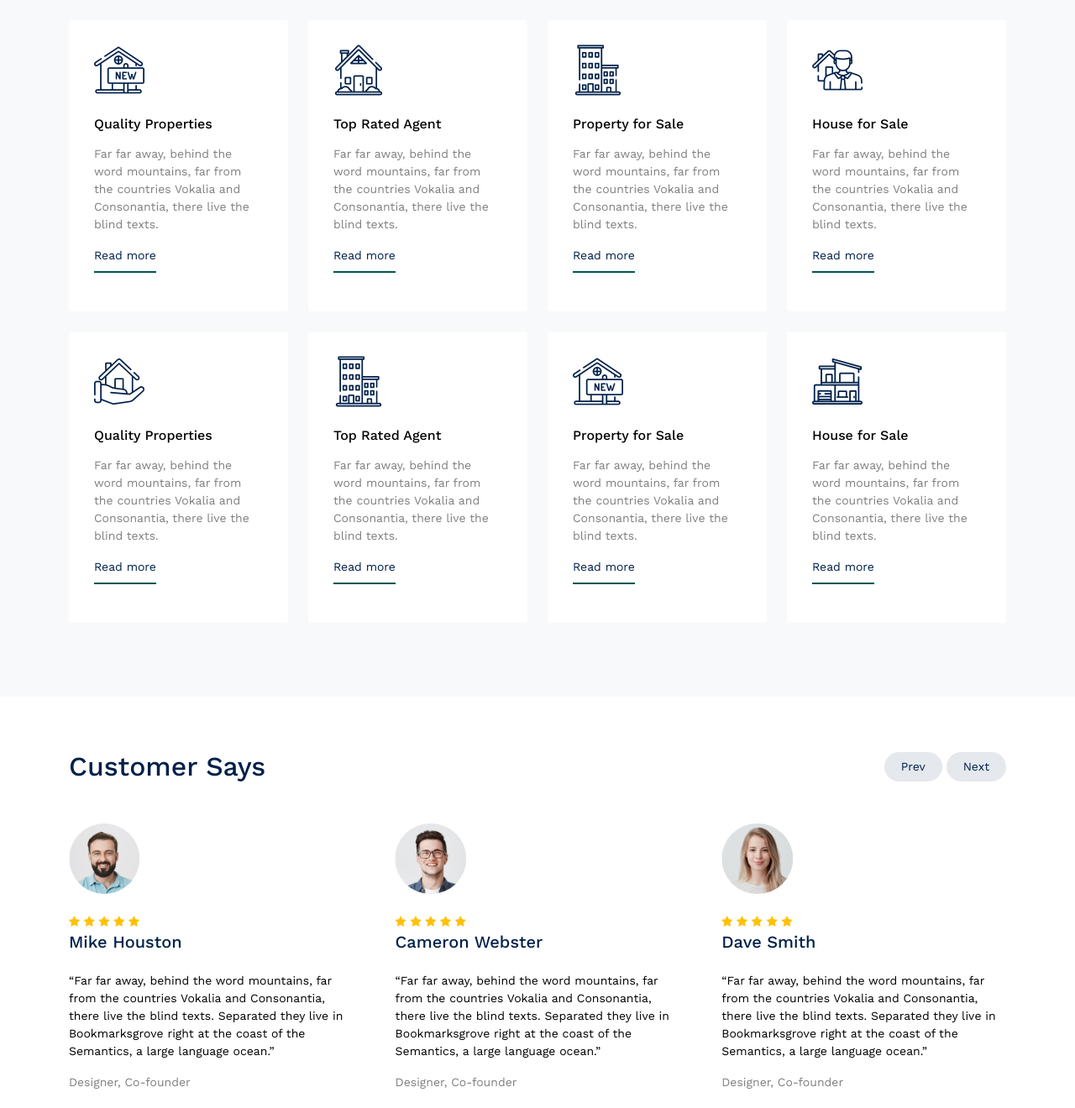
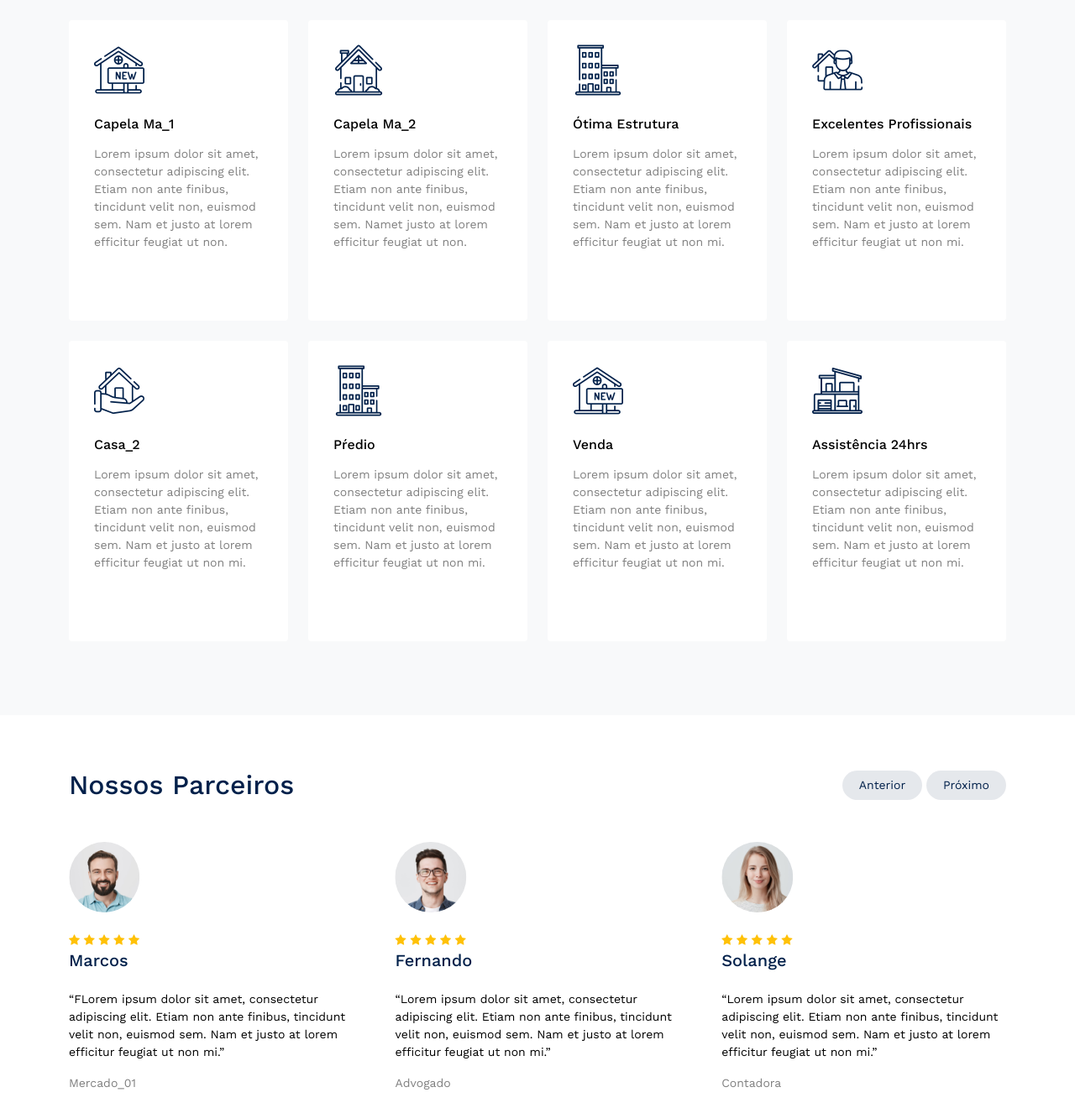
Before and after one commit to fsranger/Site_Funeraria_Monte_Alegre, a plain HTML site: page services.html in a window 1280 px wide. Shown: the part 600-1920 px from the top of the page at 84% size. Drawn offline with nearby package versions, Linux system fonts and the light colour scheme; files whose address does not match are found by name.

Commit message:
services.html

```diff
--- a/services.html
+++ b/services.html
@@ -86,8 +86,8 @@
 
 					<nav aria-label="breadcrumb" data-aos="fade-up" data-aos-delay="200">
 						<ol class="breadcrumb text-center justify-content-center">
-							<li class="breadcrumb-item "><a href="index.html">Home</a></li>
-							<li class="breadcrumb-item active text-white-50" aria-current="page">Services</li>
+							<li class="breadcrumb-item "><a href="index.html">Início</a></li>
+							<li class="breadcrumb-item active text-white-50" aria-current="page">Serviços</li>
 						</ol>
 					</nav>
 				</div>
@@ -102,66 +102,72 @@
 				<div class="col-6 col-lg-3"  data-aos="fade-up" data-aos-delay="300">
 					<div class="box-feature mb-4">
 						<span class="flaticon-house mb-4 d-block"></span>
-						<h3 class="text-black mb-3 font-weight-bold">Quality Properties</h3>
-						<p class="text-black-50">Far far away, behind the word mountains, far from the countries Vokalia and Consonantia, there live the blind texts.</p>
-						<p><a href="#" class="learn-more">Read more</a></p>
+						<h3 class="text-black mb-3 font-weight-bold">Capela Ma_1</h3>
+						<p class="text-black-50">Lorem ipsum dolor sit amet, consectetur adipiscing elit. Etiam non ante finibus, tincidunt velit non, euismod sem. Nam et justo at lorem efficitur feugiat ut non.</p>
+						<p><a href="#" class="learn-more"></a></p>
 					</div>
 				</div>
 				<div class="col-6 col-lg-3"  data-aos="fade-up" data-aos-delay="400">
 					<div class="box-feature mb-4">
 						<span class="flaticon-house-2 mb-4 d-block-3"></span>
-						<h3 class="text-black mb-3 font-weight-bold">Top Rated Agent</h3>
-						<p class="text-black-50">Far far away, behind the word mountains, far from the countries Vokalia and Consonantia, there live the blind texts.</p>
-						<p><a href="#" class="learn-more">Read more</a></p>
+						<h3 class="text-black mb-3 font-weight-bold">Capela Ma_2</h3>
+						<p class="text-black-50">Lorem ipsum dolor sit amet, consectetur adipiscing elit. Etiam non ante finibus, tincidunt velit non, euismod sem. Namet justo at lorem efficitur feugiat ut non.</p>
+						<p><a href="#" class="learn-more"></a></p>
 					</div>
 				</div>
 				<div class="col-6 col-lg-3"  data-aos="fade-up" data-aos-delay="500">
 					<div class="box-feature mb-4">
 						<span class="flaticon-building mb-4 d-block"></span>
-						<h3 class="text-black mb-3 font-weight-bold">Property for Sale</h3>
-						<p class="text-black-50">Far far away, behind the word mountains, far from the countries Vokalia and Consonantia, there live the blind texts.</p>
-						<p><a href="#" class="learn-more">Read more</a></p>
+						<h3 class="text-black mb-3 font-weight-bold">Ótima Estrutura</h3>
+						<p class="text-black-50">Lorem ipsum dolor sit amet, consectetur adipiscing elit. Etiam non ante finibus, tincidunt velit non, euismod sem. Nam
+						et justo at lorem efficitur feugiat ut non mi.</p>
+						<p><a href="#" class="learn-more"></a></p>
 					</div>
 				</div>
 				<div class="col-6 col-lg-3"  data-aos="fade-up" data-aos-delay="600">
 					<div class="box-feature mb-4">
 						<span class="flaticon-house-3 mb-4 d-block-1"></span>
-						<h3 class="text-black mb-3 font-weight-bold">House for Sale</h3>
-						<p class="text-black-50">Far far away, behind the word mountains, far from the countries Vokalia and Consonantia, there live the blind texts.</p>
-						<p><a href="#" class="learn-more">Read more</a></p>
+						<h3 class="text-black mb-3 font-weight-bold">Excelentes Profissionais</h3>
+						<p class="text-black-50">Lorem ipsum dolor sit amet, consectetur adipiscing elit. Etiam non ante finibus, tincidunt velit non, euismod sem. Nam
+						et justo at lorem efficitur feugiat ut non mi.</p>
+						<p><a href="#" class="learn-more"></a></p>
 					</div>
 				</div>
 
 				<div class="col-6 col-lg-3"  data-aos="fade-up" data-aos-delay="300">
 					<div class="box-feature mb-4">
 						<span class="flaticon-house-4 mb-4 d-block"></span>
-						<h3 class="text-black mb-3 font-weight-bold">Quality Properties</h3>
-						<p class="text-black-50">Far far away, behind the word mountains, far from the countries Vokalia and Consonantia, there live the blind texts.</p>
-						<p><a href="#" class="learn-more">Read more</a></p>
+						<h3 class="text-black mb-3 font-weight-bold">Casa_2</h3>
+						<p class="text-black-50">Lorem ipsum dolor sit amet, consectetur adipiscing elit. Etiam non ante finibus, tincidunt velit non, euismod sem. Nam
+						et justo at lorem efficitur feugiat ut non mi.</p>
+						<p><a href="#" class="learn-more"></a></p>
 					</div>
 				</div>
 				<div class="col-6 col-lg-3"  data-aos="fade-up" data-aos-delay="400">
 					<div class="box-feature mb-4">
 						<span class="flaticon-building mb-4 d-block-3"></span>
-						<h3 class="text-black mb-3 font-weight-bold">Top Rated Agent</h3>
-						<p class="text-black-50">Far far away, behind the word mountains, far from the countries Vokalia and Consonantia, there live the blind texts.</p>
-						<p><a href="#" class="learn-more">Read more</a></p>
+						<h3 class="text-black mb-3 font-weight-bold">Pŕedio</h3>
+						<p class="text-black-50">Lorem ipsum dolor sit amet, consectetur adipiscing elit. Etiam non ante finibus, tincidunt velit non, euismod sem. Nam
+						et justo at lorem efficitur feugiat ut non mi.</p>
+						<p><a href="#" class="learn-more"></a></p>
 					</div>
 				</div>
 				<div class="col-6 col-lg-3"  data-aos="fade-up" data-aos-delay="500">
 					<div class="box-feature mb-4">
 						<span class="flaticon-house mb-4 d-block"></span>
-						<h3 class="text-black mb-3 font-weight-bold">Property for Sale</h3>
-						<p class="text-black-50">Far far away, behind the word mountains, far from the countries Vokalia and Consonantia, there live the blind texts.</p>
-						<p><a href="#" class="learn-more">Read more</a></p>
+						<h3 class="text-black mb-3 font-weight-bold">Venda</h3>
+						<p class="text-black-50">Lorem ipsum dolor sit amet, consectetur adipiscing elit. Etiam non ante finibus, tincidunt velit non, euismod sem. Nam
+						et justo at lorem efficitur feugiat ut non mi.</p>
+						<p><a href="#" class="learn-more"></a></p>
 					</div>
 				</div>
 				<div class="col-6 col-lg-3"  data-aos="fade-up" data-aos-delay="600">
 					<div class="box-feature mb-4">
 						<span class="flaticon-house-1 mb-4 d-block-1"></span>
-						<h3 class="text-black mb-3 font-weight-bold">House for Sale</h3>
-						<p class="text-black-50">Far far away, behind the word mountains, far from the countries Vokalia and Consonantia, there live the blind texts.</p>
-						<p><a href="#" class="learn-more">Read more</a></p>
+						<h3 class="text-black mb-3 font-weight-bold">Assistência 24hrs</h3>
+						<p class="text-black-50">Lorem ipsum dolor sit amet, consectetur adipiscing elit. Etiam non ante finibus, tincidunt velit non, euismod sem. Nam
+						et justo at lorem efficitur feugiat ut non mi.</p>
+						<p><a href="#" class="learn-more"></a></p>
 					</div>
 				</div>
 
@@ -175,13 +181,13 @@
 		<div class="container">
 			<div class="row mb-5 align-items-center">
 				<div class="col-md-6">
-					<h2 class="font-weight-bold heading text-primary mb-4 mb-md-0">Customer Says</h2>
+					<h2 class="font-weight-bold heading text-primary mb-4 mb-md-0">Nossos Parceiros</h2>
 				</div>
 				<div class="col-md-6 text-md-end">
 					<div id="testimonial-nav">
-						<span class="prev" data-controls="prev">Prev</span>
+						<span class="prev" data-controls="prev">Anterior</span>
 
-						<span class="next" data-controls="next">Next</span>
+						<span class="next" data-controls="next">Próximo</span>
 					</div>
 				</div>
 			</div>
@@ -203,11 +209,12 @@
 								<span class="icon-star text-warning"></span>
 								<span class="icon-star text-warning"></span>
 							</div>
-							<h3 class="h5 text-primary mb-4">James Smith</h3>
+							<h3 class="h5 text-primary mb-4">João</h3>
 							<blockquote>
-								<p>&ldquo;Far far away, behind the word mountains, far from the countries Vokalia and Consonantia, there live the blind texts. Separated they live in Bookmarksgrove right at the coast of the Semantics, a large language ocean.&rdquo;</p>
+								<p>&ldquo;Lorem ipsum dolor sit amet, consectetur adipiscing elit. Etiam non ante finibus, tincidunt velit non, euismod sem. Nam
+								et justo at lorem efficitur feugiat ut non mi.&rdquo;</p>
 							</blockquote>
-							<p class="text-black-50">Designer, Co-founder</p>
+							<p class="text-black-50">Oficina_01</p>
 						</div>
 					</div>
 
@@ -221,11 +228,12 @@
 								<span class="icon-star text-warning"></span>
 								<span class="icon-star text-warning"></span>
 							</div>
-							<h3 class="h5 text-primary mb-4">Mike Houston</h3>
+							<h3 class="h5 text-primary mb-4">Marcos</h3>
 							<blockquote>
-								<p>&ldquo;Far far away, behind the word mountains, far from the countries Vokalia and Consonantia, there live the blind texts. Separated they live in Bookmarksgrove right at the coast of the Semantics, a large language ocean.&rdquo;</p>
+								<p>&ldquo;FLorem ipsum dolor sit amet, consectetur adipiscing elit. Etiam non ante finibus, tincidunt velit non, euismod sem. Nam
+								et justo at lorem efficitur feugiat ut non mi.&rdquo;</p>
 							</blockquote>
-							<p class="text-black-50">Designer, Co-founder</p>
+							<p class="text-black-50">Mercado_01</p>
 						</div>
 					</div>
 
@@ -239,11 +247,12 @@
 								<span class="icon-star text-warning"></span>
 								<span class="icon-star text-warning"></span>
 							</div>
-							<h3 class="h5 text-primary mb-4">Cameron Webster</h3>
+							<h3 class="h5 text-primary mb-4">Fernando</h3>
 							<blockquote>
-								<p>&ldquo;Far far away, behind the word mountains, far from the countries Vokalia and Consonantia, there live the blind texts. Separated they live in Bookmarksgrove right at the coast of the Semantics, a large language ocean.&rdquo;</p>
+								<p>&ldquo;Lorem ipsum dolor sit amet, consectetur adipiscing elit. Etiam non ante finibus, tincidunt velit non, euismod sem. Nam
+								et justo at lorem efficitur feugiat ut non mi.&rdquo;</p>
 							</blockquote>
-							<p class="text-black-50">Designer, Co-founder</p>
+							<p class="text-black-50">Advogado</p>
 						</div>
 					</div>
 
@@ -257,11 +266,12 @@
 								<span class="icon-star text-warning"></span>
 								<span class="icon-star text-warning"></span>
 							</div>
-							<h3 class="h5 text-primary mb-4">Dave Smith</h3>
+							<h3 class="h5 text-primary mb-4">Solange</h3>
 							<blockquote>
-								<p>&ldquo;Far far away, behind the word mountains, far from the countries Vokalia and Consonantia, there live the blind texts. Separated they live in Bookmarksgrove right at the coast of the Semantics, a large language ocean.&rdquo;</p>
+								<p>&ldquo;Lorem ipsum dolor sit amet, consectetur adipiscing elit. Etiam non ante finibus, tincidunt velit non, euismod sem. Nam
+								et justo at lorem efficitur feugiat ut non mi.&rdquo;</p>
 							</blockquote>
-							<p class="text-black-50">Designer, Co-founder</p>
+							<p class="text-black-50">Contadora</p>
 						</div>
 					</div>
 
```
